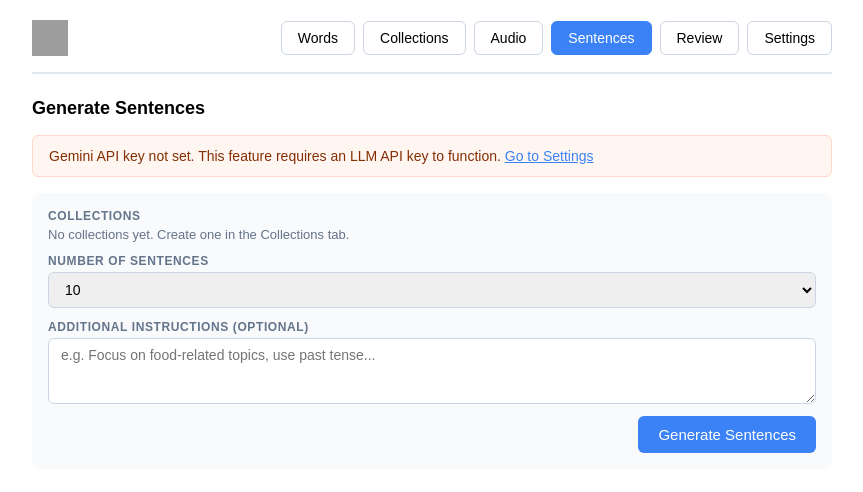
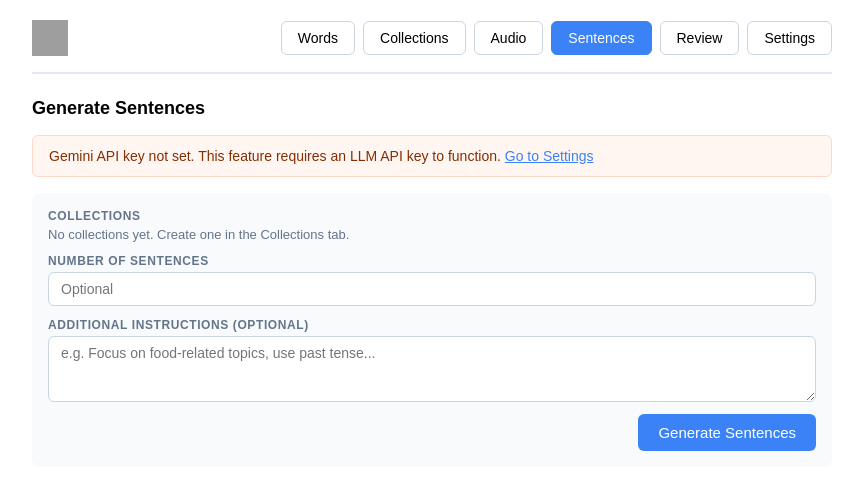
Before and after one commit to leafo/chinese, a React app: page / in a window 1280 px wide. Both pictures are taken after a click on the button "Sentences". Shown: the top 492 px of the page, without its empty margins (208-1071 px from the left). Built offline with nearby package versions, Linux system fonts and the light colour scheme; grey boxes are pictures that could not be loaded; the HTML template or start-up script is replaced by a standard one.

Commit message:
sentence count is freeform input

```diff
--- a/src/GenerateSentences.jsx
+++ b/src/GenerateSentences.jsx
@@ -141,7 +141,7 @@ export function GenerateSentences() {
   const [collections, collectionsError, collectionsLoading] = useCollections();
   const [displayScript] = useConfig('display_script');
   const [selectedCollectionIds, setSelectedCollectionIds] = useState([]);
-  const [count, setCount] = useState(10);
+  const [count, setCount] = useState('');
   const [additionalInstructions, setAdditionalInstructions] = useState('');
   const [sentences, setSentences] = useState([]);
   const [generationStatus, setGenerationStatus] = useState('idle');
@@ -217,7 +217,7 @@ export function GenerateSentences() {
         : '';
 
       const result = await generateSentences(filteredWords, {
-        count,
+        count: count ? Number(count) : undefined,
         objectives: objectives || undefined,
         additionalInstructions: additionalInstructions.trim() || undefined,
         signal: controller.signal,
@@ -372,16 +372,14 @@ export function GenerateSentences() {
 
           <div className={styles.formField}>
             <label>Number of sentences</label>
-            <select
+            <input
+              type="number"
+              min={1}
+              max={50}
               value={count}
-              onChange={(e) => setCount(Number(e.target.value))}
-              style={{ width: 'auto' }}
-            >
-              <option value={5}>5</option>
-              <option value={10}>10</option>
-              <option value={15}>15</option>
-              <option value={20}>20</option>
-            </select>
+              onChange={(e) => setCount(e.target.value)}
+              placeholder="Optional"
+            />
           </div>
 
           <div className={styles.formField}>
@@ -406,7 +404,7 @@ export function GenerateSentences() {
       <StreamingPreview
         active={generationStatus === 'generating'}
         streamText={streamText}
-        meta={`Sentences: ${count}`}
+        meta={count ? `Sentences: ${count}` : undefined}
         onCancel={handleCancel}
       />
 
```
